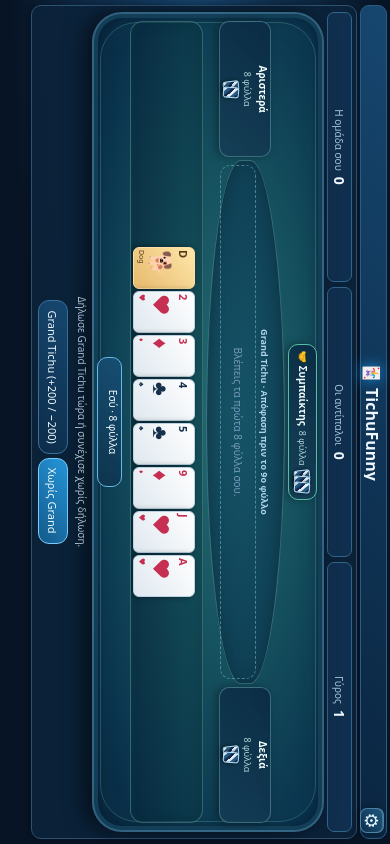
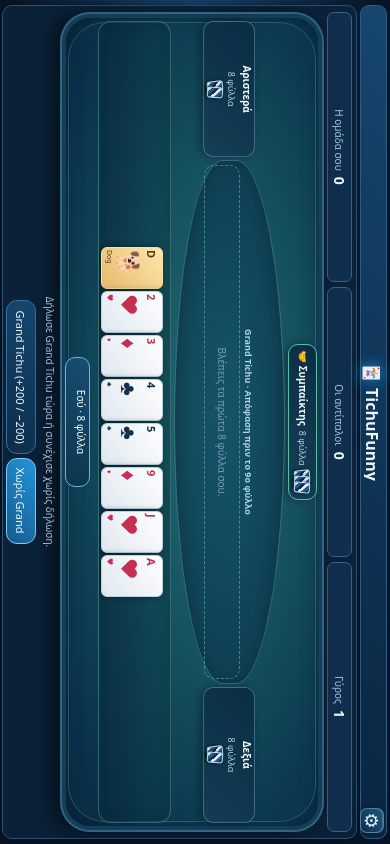
Before and after one commit to seemsfunny21/tichufunny, a plain HTML site: page index.html in a window 390 px wide. Drawn offline with Linux system fonts and the light colour scheme.

Commit message:
Use remaining phone viewport height for Tichu felt table instead of empty bottom gap

```diff
--- a/index.html
+++ b/index.html
@@ -508,6 +508,26 @@
  .table#cardTable > .hand{height:76px;padding:9px 5px 3px}
 }
 
+
+/* Fill the unused bottom strip under "Επόμενος γύρος" in the
+   portrait-phone landscape emulation, rather than reserving blank space. */
+@media (orientation:portrait) and (max-width:650px){
+ .app{padding-bottom:2px}
+ .panel{
+  flex:1 0 auto;
+  padding-bottom:3px;
+ }
+ .table#cardTable{
+  flex:1 0 auto;
+  height:auto;
+  min-height:232px;
+ }
+ #controls{margin-bottom:0}
+}
+@media (orientation:portrait) and (max-width:360px){
+ .table#cardTable{min-height:210px}
+}
+
 </style></head><body><main class="app">
 <header class="hero">
 <div class="hero-title"><div class="icon" aria-hidden="true">🃏</div><h1>TichuFunny</h1></div>
```
